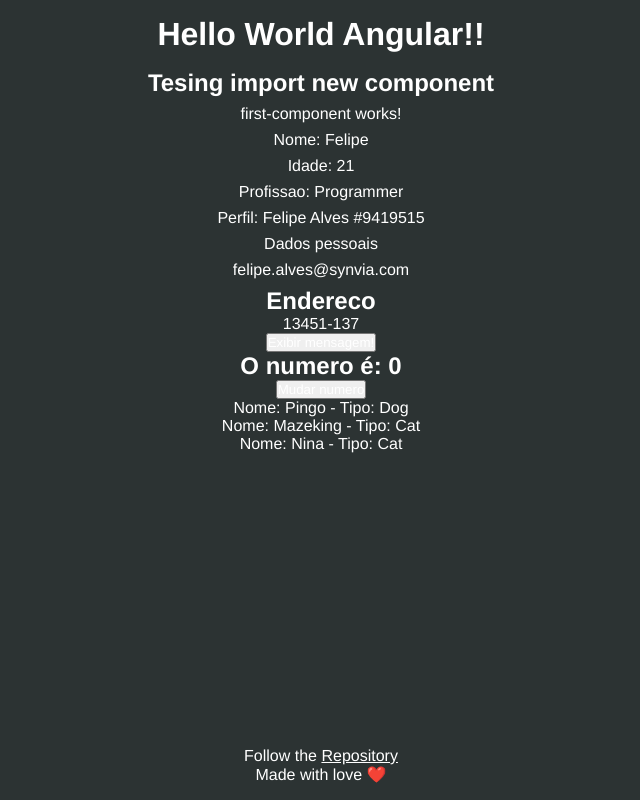
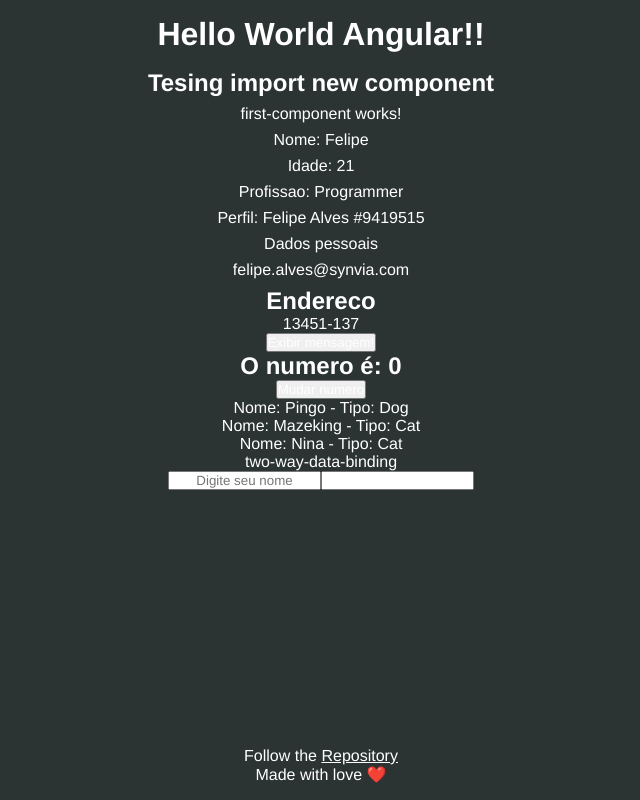
Before and after one commit to felipeandrealves/Angular-HelloWorld, an Angular app: page / in a window 1280 px wide. Shown: the whole page, without its empty margins (319-959 px from the left). Built offline with nearby package versions, Linux system fonts and the light colour scheme.

Commit message:
feat: two way data binding simple component

```diff
--- a/src/app/app.component.html
+++ b/src/app/app.component.html
@@ -14,4 +14,6 @@
 
 <app-list-render></app-list-render>
 
+<app-two-way-data-binding></app-two-way-data-binding>
+
 <app-footer></app-footer>
--- a/src/app/app.module.ts
+++ b/src/app/app.module.ts
@@ -1,5 +1,6 @@
 import { NgModule } from '@angular/core';
 import { BrowserModule } from '@angular/platform-browser';
+import { FormsModule } from '@angular/forms';
 
 import { AppComponent } from './app.component';
 import { FirstComponentComponent } from './components/first-component/first-component.component';
@@ -10,6 +11,7 @@ import { EventsComponent } from './components/events/events.component';
 import { EmmitterComponent } from './components/emmitter/emmitter.component';
 import { ChangeNumberComponent } from './components/change-number/change-number.component';
 import { ListRenderComponent } from './components/list-render/list-render.component';
+import { TwoWayDataBindingComponent } from './components/two-way-data-binding/two-way-data-binding.component';
 
 @NgModule({
   declarations: [
@@ -22,8 +24,9 @@ import { ListRenderComponent } from './components/list-render/list-render.compon
     EmmitterComponent,
     ChangeNumberComponent,
     ListRenderComponent,
+    TwoWayDataBindingComponent,
   ],
-  imports: [BrowserModule],
+  imports: [BrowserModule, FormsModule],
   providers: [],
   bootstrap: [AppComponent],
 })
--- /dev/null
+++ b/src/app/components/two-way-data-binding/two-way-data-binding.component.html
@@ -0,0 +1,13 @@
+<p>two-way-data-binding</p>
+
+<form>
+  <input
+    type="text"
+    name="name"
+    [(ngModel)]="name"
+    placeholder="Digite seu nome"
+  />
+  <input type="text" value="Enviar" />
+
+  <p *ngIf="name !== ''">O nome é: {{ name }}</p>
+</form>
--- /dev/null
+++ b/src/app/components/two-way-data-binding/two-way-data-binding.component.ts
@@ -0,0 +1,14 @@
+import { Component, OnInit } from '@angular/core';
+
+@Component({
+  selector: 'app-two-way-data-binding',
+  templateUrl: './two-way-data-binding.component.html',
+  styleUrls: ['./two-way-data-binding.component.css'],
+})
+export class TwoWayDataBindingComponent implements OnInit {
+  name: string = '';
+
+  constructor() {}
+
+  ngOnInit(): void {}
+}
```
Also changed, not shown: src/app/components/two-way-data-binding/two-way-data-binding.component.css (added), 1 other file (tests, documents, lock files or other folders).
